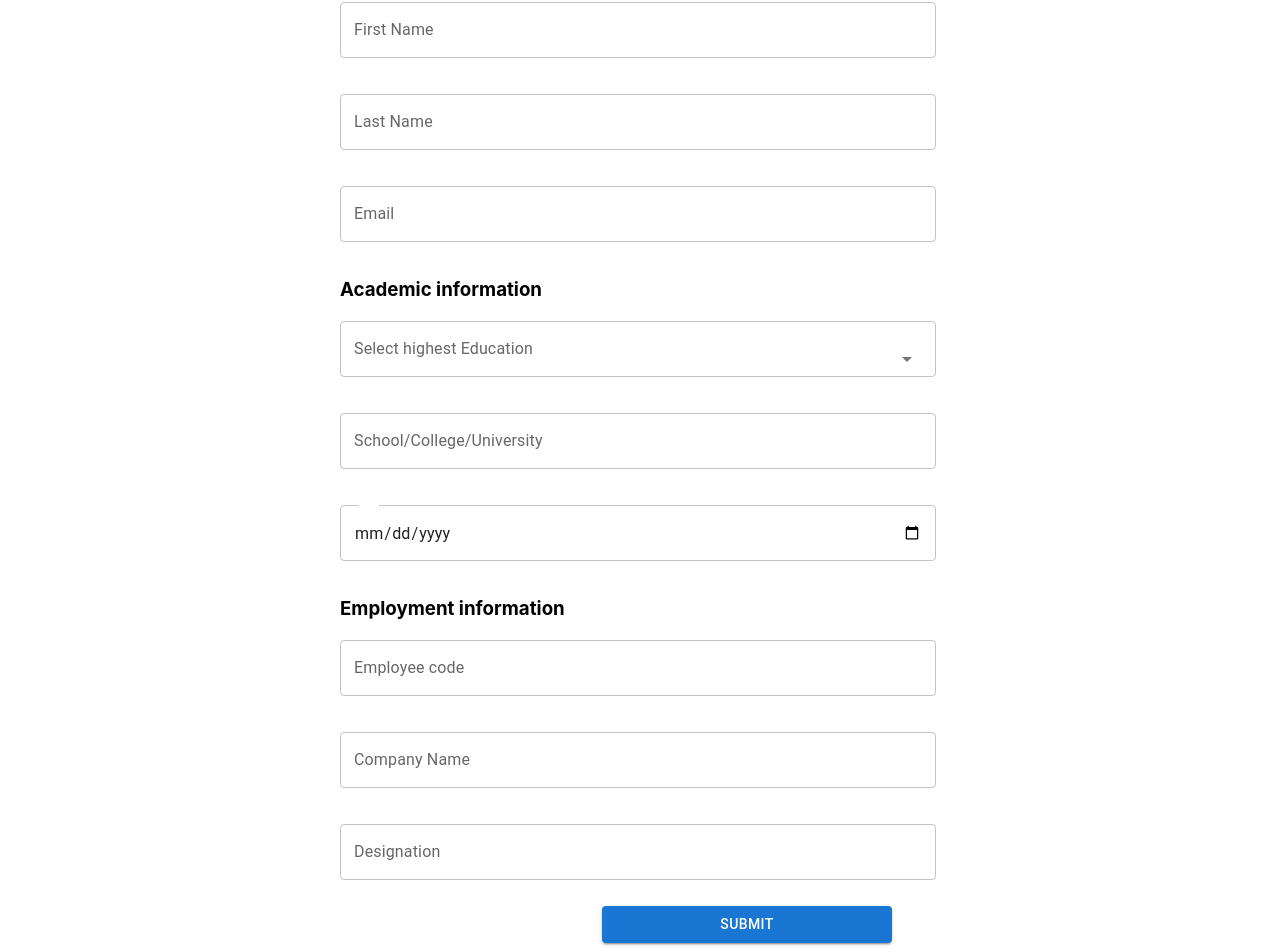
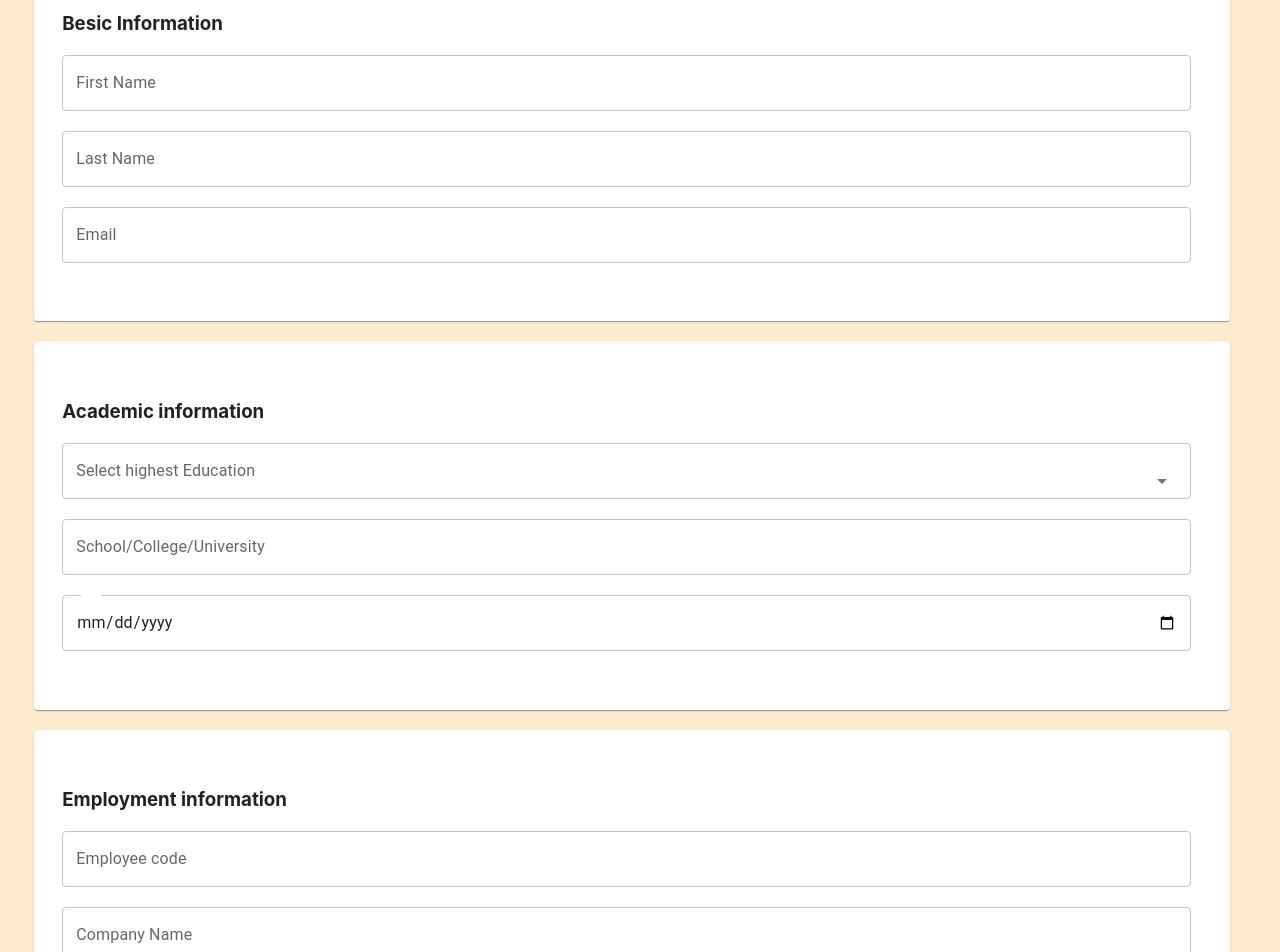
Before and after one commit to supriya0102/poc_wci, a React (Create React App) app: page /AddUser in a window 1280 px wide. Shown: the part 61-1013 px from the top of the page. Built offline with nearby package versions, Linux system fonts and the light colour scheme.

Commit message:
adduser api integration

```diff
--- a/src/components/AddUser.css
+++ b/src/components/AddUser.css
@@ -1,11 +1,23 @@
 *{
     margin: 10px;
+
+}
+
+body{
+    background-color: blanchedalmond;
 }
 .mainDiv{
     margin: 10px;
-    height: 800px;
-    width: 800px;
+    /* height: 800px; */
+    /* width: 800px; */
     align-items: center;
-    margin-left: 25%;
+    /* margin-left: 18%; */
+
 
 }
+
+.Card1{
+    padding: 4%;
+    padding-left: 1.5%;
+    width: 100%;
+}
--- a/src/components/AddUser.js
+++ b/src/components/AddUser.js
@@ -1,6 +1,6 @@
 import React,{useState,useEffect} from "react";
 import "./AddUser.css";
-import { TextField,Grid,Button,MenuItem} from "@mui/material";
+import { TextField,Grid,Button,MenuItem, Card, Paper} from "@mui/material";
 import axios from "axios";
 
 const AddUser=({userId})=>{
@@ -18,77 +18,42 @@ const AddUser=({userId})=>{
     companyName: '',
     designation: '',
   });
-console.log("state",state)
+// console.log("state",state)
 
 const handleChange = (e) => {
   const { name, value } = e.target;
   setState((prevState)=>({...prevState,[name]:value}));
 }
-  // useEffect(() => {
-  //   const fetchUserData = async () => {
-  //     try {
-  //       const response = await axios.get(`api/user/${userId}`);
-  //       const { basicInfo, academicInfo, employementInfo } = response.data;
-  //       setFirstName(basicInfo.firstName);
-  //       setLastName(basicInfo.lastName);
-  //       setEmail(basicInfo.email);
-  //       setEducationType(academicInfo[0].type);
-  //       setCollege(academicInfo[0].college);
-  //       setPassingYear(academicInfo[0].passingYear);
-  //       setEmployeeCode(employementInfo[0].employeeCode);
-  //       setCompanyName(employementInfo[0].companyName);
-  //       setDesignation(employementInfo[0].designation);
-  //     } catch (error) {
-  //       console.error(error);
-  //     }
-  //   };
 
-  //   fetchUserData();
-  // }, [userId]);
+  const getapi=async()=>{
+    const payload=state
+    const result=await axios.post("http://localhost:3000/api/user/",payload)
+  }
 
-//   const handleSubmit = async (e) => {
-  const handleSubmit =  (e) => {
+  const handleSubmit = (e) => {
     e.preventDefault();
+    console.log("state",state)
+    getapi()
 
-    // try {
-    //   await axios.put(`api/user/${userId}`, {
-    //     basicInfo: {
-    //       firstName,
-    //       lastName,
-    //       email,
-    //     },
-    //     academicInfo: [{
-    //       passingYear,
-    //     }],
-    //     employementInfo: [{
-    //       employeeCode,
-    //       companyName,
-    //       designation,
-    //     }],
-      };
-  //     console.log('User data updated successfully');
-  //   } catch (error) {
-  //     console.error(error);
-  //   }
-  // };
-
+}
 
 return(
+  <div className="paper" >
     <form className="mainDiv" onSubmit={e=> {handleSubmit(e)}} >
+      <Grid container spacing={2}>
+      <Card className="Card1">
          <h3>Besic Information</h3>
-      <Grid container spacing={2}>
 
-          <Grid item xs={9}>
+          <Grid item xs={12}>
           <TextField
         label="First Name"
         fullWidth
         name="firstName"
         value={state.firstName}
-        // onChange={e=>setFirstName(e.target.value)}
         onChange={handleChange}
       />
           </Grid>
-        <Grid item xs={9}>
+        <Grid item xs={12}>
         <TextField
         label="Last Name"
         name="lastName"
@@ -98,7 +63,7 @@ return(
         onChange={handleChange}
       />
         </Grid>
-        <Grid item xs={9}>
+        <Grid item xs={12}>
         <TextField
         label="Email"
         name="email"
@@ -108,8 +73,9 @@ return(
         onChange={handleChange}
       />
         </Grid>
-
-        <Grid item xs={9}>
+        </Card>
+        <Card className="Card1">
+        <Grid item xs={12}>
         <h3>Academic information </h3>
            <TextField id="select" label="Select highest Education"  onChange={handleChange} fullWidth select>
              <MenuItem value="ssc">SSC</MenuItem>
@@ -118,18 +84,20 @@ return(
              <MenuItem value="post graduation">Post Graduation</MenuItem>
           </TextField>
         </Grid>
-        <Grid item xs={9}>
+
+        <Grid item xs={12}>
            <TextField label="School/College/University" varient="outlined" fullWidth value={state.college} onChange={handleChange}/>
         </Grid>
-        <Grid item xs={9}>
+        <Grid item xs={12}>
            <TextField type="date" varient="outlined" fullWidth onChange={handleChange} />
         </Grid>
-
-        <Grid item xs={9}>
+        </Card>
+        <Card className="Card1">
+        <Grid item xs={12}>
         <h3>Employment information  </h3>
            <TextField  label="Employee code " fullWidth value={state.employeeCode} onChange={handleChange} />
        </Grid>
-        <Grid item xs={9}>
+        <Grid item xs={12}>
         <TextField
         label="Company Name"
         fullWidth
@@ -137,7 +105,7 @@ return(
         onChange={handleChange}
       />
         </Grid>
-        <Grid item xs={9}>
+        <Grid item xs={12}>
         <TextField
         label="Designation"
         fullWidth
@@ -145,19 +113,22 @@ return(
         onChange={handleChange}
       />
         </Grid>
-        <Grid item xs={4}></Grid>
+        </Card>
+        <Grid item xs={7.5}></Grid>
 
-        <Grid item xs={4.5}>
+        <Grid item xs={2}>
+        <Button variant="contained" type="reset" color="error"  fullWidth>Cancel</Button>
+        </Grid>
+
+        <Grid item xs={2}>
         <Button variant="contained" type="submit" onClick={handleSubmit} fullWidth>Submit</Button>
-        </Grid>
-        <Grid item xs={4.5}>
-        <Button variant="contained" type="reset" color="error"  fullWidth>Cancel</Button>
         </Grid>
 
 
       </Grid>
 
     </form>
+    </div>
 )};
 
 export default AddUser;
--- a/src/components/Header.js
+++ b/src/components/Header.js
@@ -10,7 +10,7 @@ function Header(props) {
             component="div" sx={{ flexGrow: 1 }}>
             Western Climate Initiative
           </Typography>
-         <Link to="/AddUser"  ><Button color="inherit" >Add User</Button></Link>
+         <Link to="/AddUser" style={{textDecoration:"none"}} ><Button  style={{color:"white",textDecoration:"none"}} >Add User</Button></Link>
         </Toolbar>
       </AppBar>
   );
```
